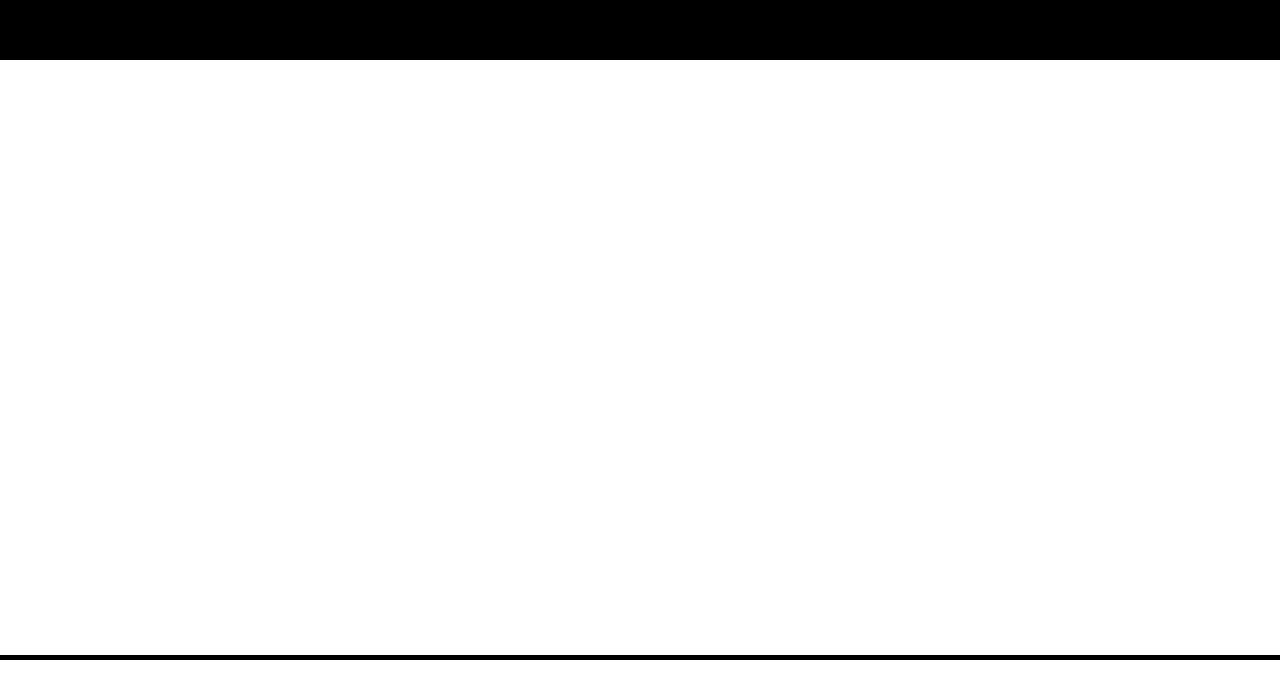
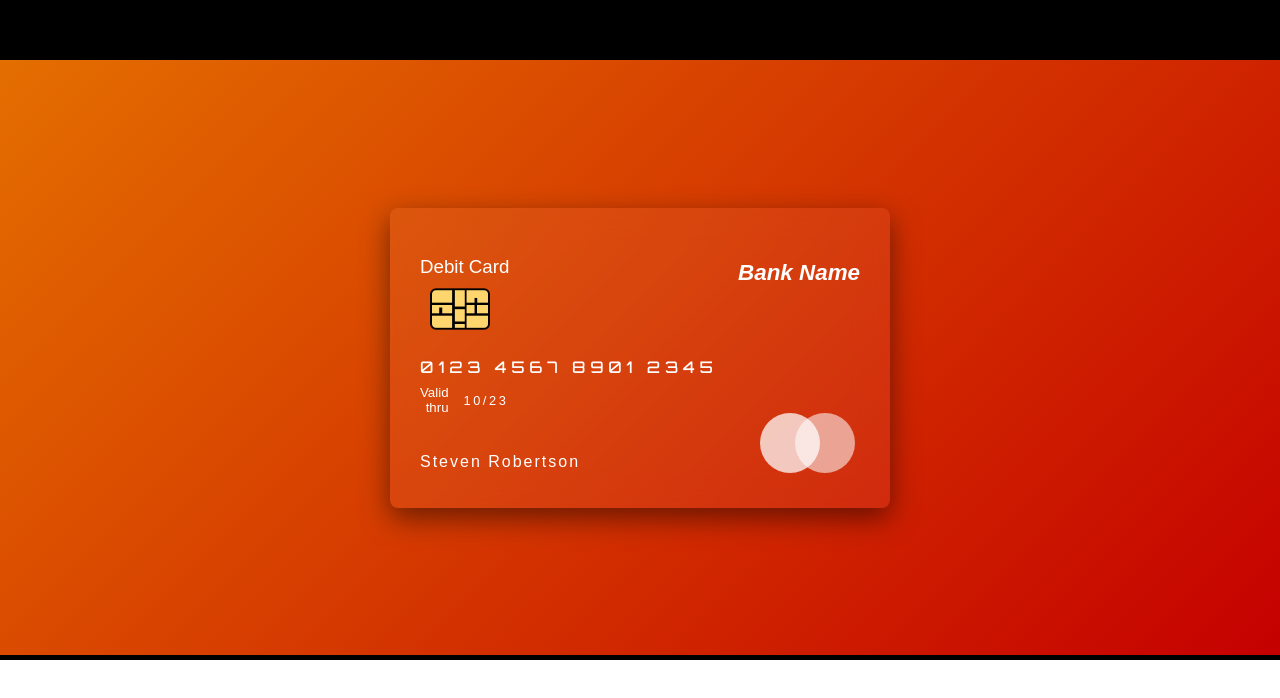
Before and after one commit to mordasanalexandruioan/10-animations, a plain HTML site: page index.html in a window 1280 px wide. Shown: the part 4740-5438 px from the top of the page. Drawn offline with Linux system fonts and the light colour scheme; a web font is replaced by a local one.

Commit message:
added animations

```diff
--- a/index.html
+++ b/index.html
@@ -10,6 +10,9 @@
     <link rel="preconnect" href="https://fonts.googleapis.com">
     <link rel="preconnect" href="https://fonts.gstatic.com" crossorigin>
     <link href="https://fonts.googleapis.com/css2?family=Encode+Sans+SC:wght@100;200;300;400;500;600;700;800;900&display=swap" rel="stylesheet">
+    <link rel="preconnect" href="https://fonts.googleapis.com">
+    <link rel="preconnect" href="https://fonts.gstatic.com" crossorigin>
+    <link href="https://fonts.googleapis.com/css2?family=Orbitron:wght@500&display=swap" rel="stylesheet">
     <link rel="stylesheet" href="https://use.fontawesome.com/releases/v5.4.2/css/all.css" integrity="sha384-/rXc/GQVaYpyDdyxK+ecHPVYJSN9bmVFBvjA/9eOB+pb3F2w2N6fc5qB9Ew5yIns" crossorigin="anonymous">
 </head>
 
@@ -1975,7 +1978,30 @@
         <span></span>
         <span></span>
     </div>
-    <div class="animatie animatie9"></div>
+    <div class="animatie animatie9">
+        <div class="box">
+            <div class="card face">
+                <h3>debit card</h3>
+                <h3>bank name</h3>
+                <img src="img/chip.png">
+                <h3>0123 4567 8901 2345</h3>
+                <h5><span>Valid<br>thru</span><span>10/23</span></h5>
+                <h5>Steven Robertson</h5>
+            </div>
+            <div class="card back">
+                <div class="blackbar"></div>
+                <div class="ccvtxt">
+                    <h5>Authorized Signature - not valid unless signed</h5>
+                    <span class="whitebar"></span>
+                    <span class="cvv">123</span>
+
+                </div>
+                <p class="text">Lorem ipsum dolor sit amet, consectetur adipisicing elit. Minus ipsum sapiente amet porro ad velit dignissimos totam corporis id praesentium! Magni quos distinctio iusto nisi. Lorem ipsum dolor sit, amet consectetur adipisicing elit. Est,
+                    delectus? Lorem ipsum dolor sit amet consectetur adipisicing elit. Accusamus, quisquam. Lorem ipsum dolor sit amet consectetur adipisicing elit. Reprehenderit cupiditate autem, natus perspiciatis nesciunt molestias. Lorem ipsum dolor
+                    sit amet consectetur.</p>
+            </div>
+        </div>
+    </div>
     <div class="animatie animatie10"></div>
 
 </body>
--- a/style.css
+++ b/style.css
@@ -664,3 +664,195 @@ body {
     transform: scale(1);
     transition: 0s;
 }
+
+
+/*ANIMATIE 9*/
+
+.animatie9 {
+    background: linear-gradient(315deg, rgb(197, 0, 0), rgb(228, 110, 0));
+    display: flex;
+    justify-content: center;
+    align-items: center;
+    font-family: sans-serif;
+}
+
+.animatie9 .box {
+    display: flex;
+    justify-content: center;
+    align-items: center;
+    width: 500px;
+    height: 300px;
+    perspective: 550px;
+    transform-style: preserve-3d;
+    transition: transform 1s;
+}
+
+.animatie9 .card {
+    position: relative;
+    width: 100%;
+    height: 100%;
+    background-color: rgba(255, 255, 255, .05);
+    border-radius: .5em;
+    box-shadow: 0px 10px 28px rgba(0, 0, 0, .5);
+    backdrop-filter: blur(15px);
+    transform-style: preserve-3d;
+}
+
+.animatie9 .card.face:before {
+    position: absolute;
+    content: '';
+    width: 60px;
+    height: 60px;
+    bottom: 35px;
+    right: 35px;
+    background-color: rgba(255, 255, 255, 0.561);
+    border-radius: 50%;
+    backface-visibility: hidden;
+}
+
+.animatie9 .card.face:after {
+    position: absolute;
+    content: '';
+    width: 60px;
+    height: 60px;
+    bottom: 35px;
+    right: 70px;
+    background-color: rgba(255, 255, 255, 0.733);
+    border-radius: 50%;
+}
+
+.animatie9 .face h3:nth-child(1) {
+    position: absolute;
+    left: 30px;
+    top: 30px;
+    color: #fff;
+    text-transform: capitalize;
+    font-weight: 400;
+}
+
+.animatie9 .face h3:nth-child(2) {
+    position: absolute;
+    right: 30px;
+    top: 30px;
+    color: #fff;
+    text-transform: capitalize;
+    font-style: italic;
+    font-size: 1.4rem;
+}
+
+.animatie9 .face img {
+    position: absolute;
+    top: 80px;
+    left: 40px;
+    width: 60px;
+}
+
+.animatie9 .face h3:nth-child(4) {
+    position: absolute;
+    bottom: 115px;
+    left: 30px;
+    color: #fff;
+    font-weight: 500;
+    letter-spacing: .3em;
+    font-size: 1rem;
+    font-family: 'Orbitron', sans-serif;
+}
+
+.animatie9 .face h5 {
+    position: absolute;
+    bottom: 70px;
+    left: 30px;
+    display: flex;
+    justify-content: center;
+    align-items: center;
+    color: #fff;
+    font-weight: 300;
+    text-align: right;
+}
+
+.animatie9 .face h5 span:last-child {
+    margin-left: 15px;
+    font-size: .8rem;
+    letter-spacing: .2em;
+}
+
+.animatie9 .face h5:last-child {
+    position: absolute;
+    left: 30px;
+    bottom: 10px;
+    font-size: 1rem;
+    font-weight: 400;
+    letter-spacing: 2px;
+}
+
+.animatie9 .back {
+    position: absolute;
+    content: '';
+    left: 0;
+    top: 0;
+    width: 100%;
+    height: 100%;
+    transform: rotateY(180deg) translateZ(1px);
+    backface-visibility: hidden;
+    transform-style: preserve-3d;
+}
+
+.animatie9 .back .blackbar {
+    position: absolute;
+    top: 40px;
+    width: 100%;
+    height: 60px;
+    background-color: #000;
+}
+
+.animatie9 .back .ccvtxt {
+    position: relative;
+    left: 30px;
+    top: 95px;
+}
+
+.animatie9 .back .ccvtxt h5 {
+    text-transform: uppercase;
+    letter-spacing: 2px;
+    font-weight: 400;
+    font-size: .6rem;
+    color: #fff;
+}
+
+.animatie9 .back .whitebar {
+    position: absolute;
+    width: 380px;
+    height: 40px;
+    background-color: #fff;
+    left: -1px;
+    top: 20px;
+}
+
+.animatie9 .back .cvv {
+    position: absolute;
+    width: 50px;
+    height: 33px;
+    font-weight: 600;
+    display: flex;
+    justify-content: center;
+    align-items: center;
+    right: 80px;
+    top: 24px;
+    background-color: gainsboro;
+    letter-spacing: .2em;
+}
+
+.animatie9 .back .text {
+    color: #fff;
+    position: absolute;
+    bottom: 20px;
+    left: 30px;
+    right: 20px;
+    font-size: .7em;
+    font-weight: 500;
+    line-height: 1.3;
+}
+
+.animatie9 .box:hover {
+    transform: rotateY(180deg);
+}
```
Also changed, not shown: img/chip.png (added).
